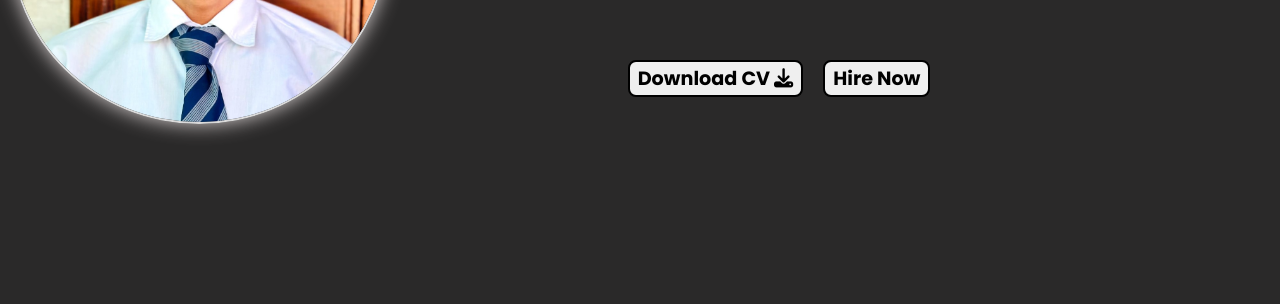
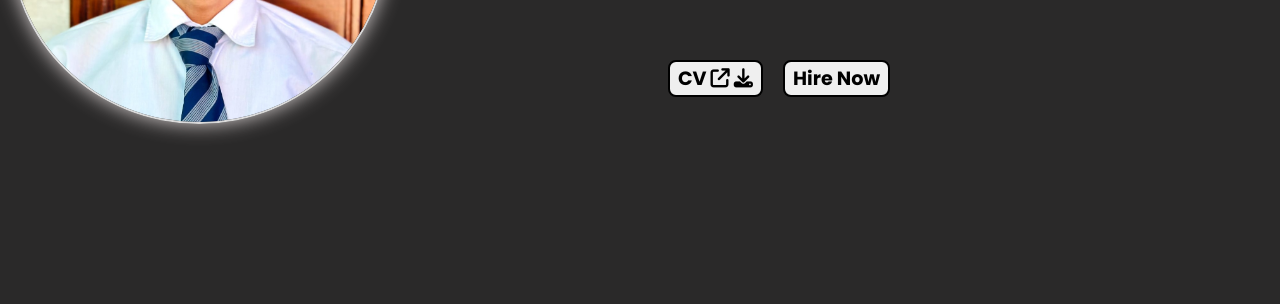
Before and after one commit to TusharGodsay/PortFolio, a website: page index.html in a window 1280 px wide. Shown: the part 496-800 px from the top of the page. Drawn offline with Linux system fonts and the light colour scheme.

Commit message:
Update index.html

```diff
--- a/index.html
+++ b/index.html
@@ -59,7 +59,7 @@
                             have 2 years of experience of coding by god kabir grace .</p>
                     </div>
                     <div id="btn-section">
-                        <button id="primary-btn" onclick="confirmDownload()">Download CV <i
+                        <button id="primary-btn" onclick="confirmDownload()">CV <i class="fa-solid fa-arrow-up-right-from-square"></i> <i
                                 class="fa-solid fa-download"></i></button>
                         <button class="hire-btn" onclick="hire()">Hire Now</button>
                     </div>
```
